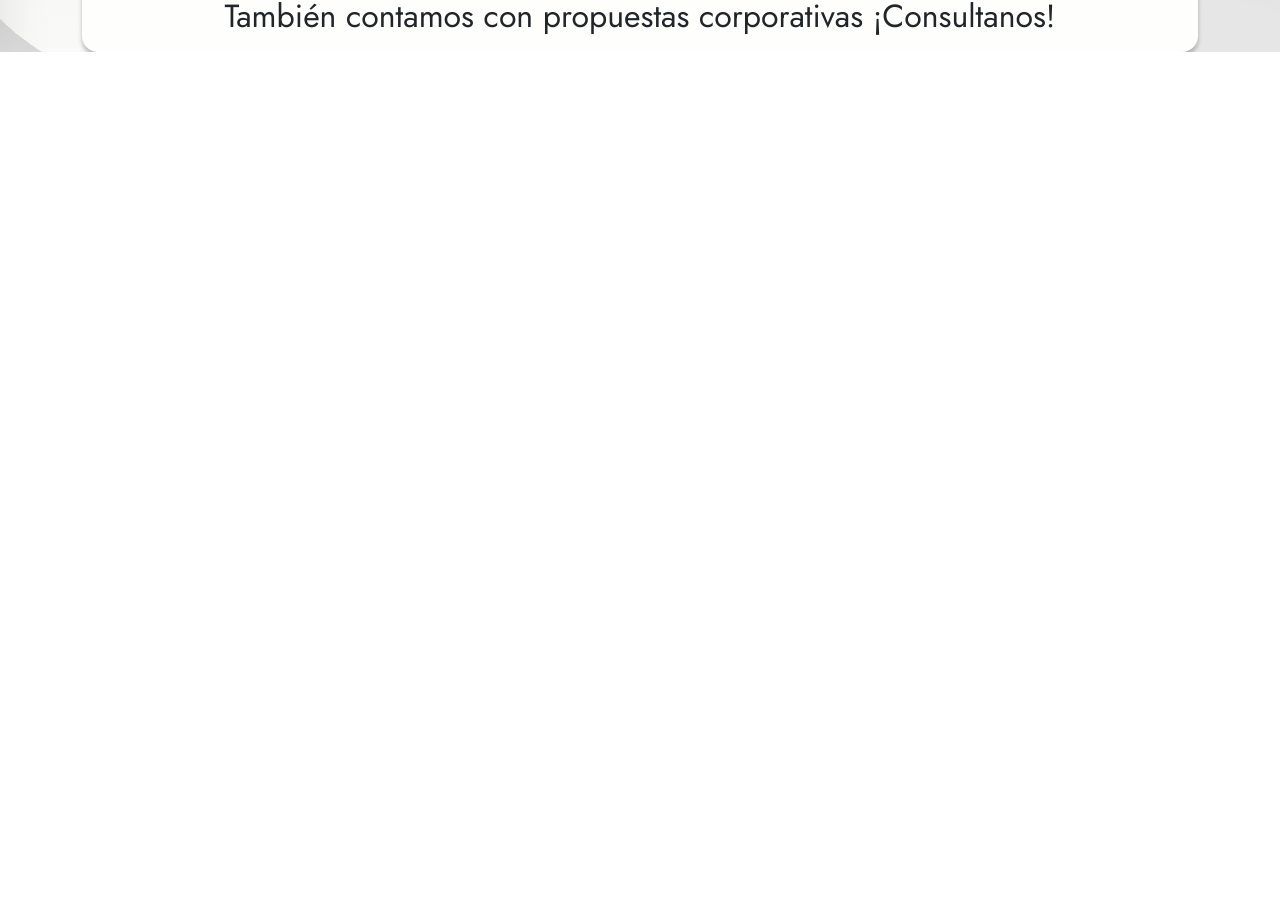
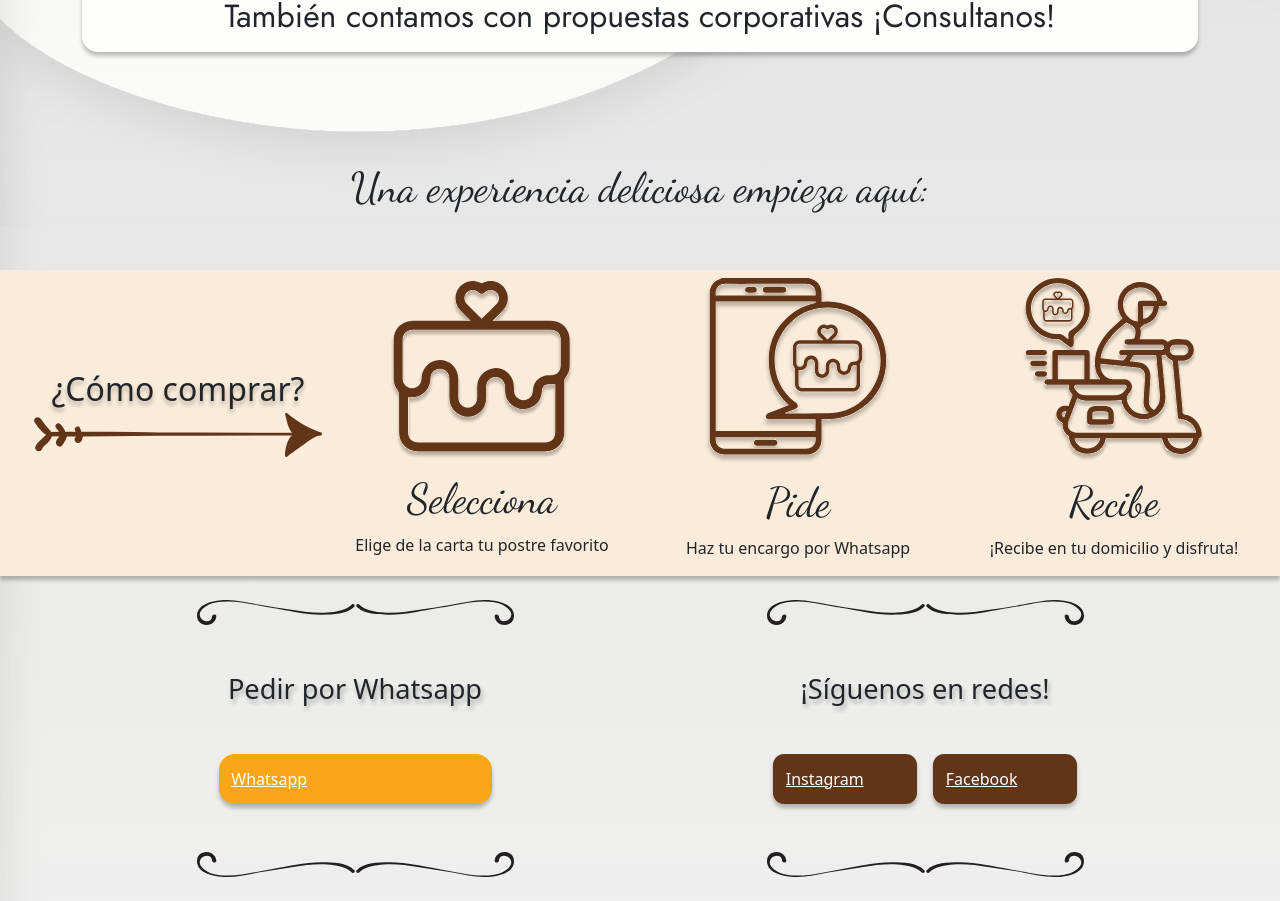
Before and after one commit to Santi1994r/du-chocolat, a React (Vite) app: page / in a window 1280 px wide. Shown: the part 2750-3651 px from the top of the page. Before the commit the page ends 2802 px from the top, so only its background shows below. Built offline with nearby package versions, Linux system fonts and the light colour scheme; a web font is replaced by a local one.

Commit message:
termino de estructurar seccion 4

```diff
--- a/src/components/main/Main.jsx
+++ b/src/components/main/Main.jsx
@@ -4,6 +4,7 @@ import './main.css'
 import CarrouselWelcome from './welcome/CarrouselWelcome'
 import Nosotros from './nosotros/Nosotros'
 import QueHacemos from './queHacemos/QueHacemos'
+import Experiencia from './experienciaDelic/Experiencia'
 
 export default function Main () {
     return(
@@ -12,6 +13,7 @@ export default function Main () {
             <CarrouselWelcome />
             <Nosotros />
             <QueHacemos />
+            <Experiencia />
         </main>
     )
 }
--- a/src/components/main/experienciaDelic/Experiencia.jsx
+++ b/src/components/main/experienciaDelic/Experiencia.jsx
@@ -0,0 +1,64 @@
+import './experiencia.css'
+import flecha from '../../../assets/images/Flecha.svg'
+import torta from '../../../assets/images/torta-seccion4.svg'
+import celu from '../../../assets/images/cel-seccion4.svg'
+import moto from '../../../assets/images/moto-seccion4.svg'
+import corcheteSup from '../../../assets/images/corcheteSupSecc4.svg'
+import corcheteInf from '../../../assets/images/corcheteInfSecc4.svg'
+
+
+export default function Experiencia() {
+  return (
+    <section className="sec-4">
+            <h5 className="text-center titSecc4">Una experiencia deliciosa empieza aquí:</h5>
+            <div className="container-fluid containerSeccion4">
+                <div className="row row-cols-1 row-cols-md-4 g-2">
+                    <div className="col d-flex flex-column align-items-center justify-content-center">
+                        <p className="fontJost textoEnFlecha">¿Cómo comprar?</p>
+                        <img src={flecha} className="flecha" alt="" />
+                    </div>
+                    <div className="col d-flex flex-column align-items-center justify-content-center">
+                        <img src={torta} className="imgSecc4" alt="" />
+                        <h6 className="fontDancing mt-3">Selecciona</h6>
+                        <p className="fontJost">Elige de la carta tu postre favorito</p>
+                    </div>
+                    <div className="col d-flex flex-column align-items-center justify-content-center">
+                        <img src={celu} className="imgSecc4" alt="" />
+                        <h6 className="fontDancing mt-3">Pide</h6>
+                        <p className="fontJost">Haz tu encargo por Whatsapp</p>
+                    </div>
+                    <div className="col d-flex flex-column align-items-center justify-content-center">
+                        <img src={moto} className="imgSecc4" alt="" />
+                        <h6 className="fontDancing mt-3">Recibe</h6>
+                        <p className="fontJost">¡Recibe en tu domicilio y disfruta!</p>
+                    </div>
+                </div>
+            </div>
+            <div className="container">
+                <div className="row">
+                    <div className="col d-flex flex-column align-items-center justify-content-center">
+                        <img src={corcheteSup} className="my-4 corchete" alt="" />
+                        <h6 className="my-4 shadowText textSec-4">Pedir por Whatsapp</h6>
+                        <a className="btnWhatsApp text-white w-50 my-4" target="_blank" href="https://wa.me/51991672404?text=Hola%20quiero%20hacer%20un%20pedido" role="button">
+                            Whatsapp
+                        </a>
+                        <img src={corcheteInf} className="my-4 corchete" alt="" />
+                    </div>
+                    <div className="col d-flex flex-column align-items-center justify-content-center">
+                        <img src={corcheteSup} className="my-4 corchete" alt="" />
+                        <h6 className="my-4 shadowText textSec-4">¡Síguenos en redes!</h6>
+                        <div className="d-flex justify-content-center g-4 my-4">
+                            <a className="btnSecc4 mx-2" target="_blank" href="https://www.instagram.com/duchocolat_peru/" role="button">
+                                Instagram
+                            </a>
+                            <a className="btnSecc4 mx-2" target="_blank" href="https://www.facebook.com/duchocolat51" role="button">
+                                Facebook
+                            </a>
+                        </div>
+                        <img src={corcheteInf} className="my-4 corchete" alt="" />
+                    </div>
+                </div>
+            </div>
+        </section>
+  )
+}
--- a/src/components/main/experienciaDelic/experiencia.css
+++ b/src/components/main/experienciaDelic/experiencia.css
@@ -0,0 +1,84 @@
+/* ---------Seccion 4---------- */
+.containerSeccion4 {
+    background-color: #FAEBDA;
+    width: 100% !important;
+    box-shadow: 0px 4px 4px rgba(0, 0, 0, 0.25);
+}
+
+.imgSecc4 {
+    width: 11.5rem;
+}
+
+.flecha {
+    width: 18rem;
+    margin-left: 1.5rem;
+    margin-bottom: 2rem;
+}
+
+.titSecc4 {
+    margin-top: 7rem;
+    margin-bottom: 4rem;
+    font-family: 'Dancing Script';
+    font-size: 2.6rem;
+}
+
+.btnSecc4 {
+    background-color: #623518;
+    border-radius: .7rem;
+    padding: .8rem;
+    color: #fff;
+    width: 9rem;
+    filter: drop-shadow(0 4px 2px rgba(0, 0, 0, 0.25));
+}
+.btnSecc4:hover {
+    background-color: #4A2F1E;
+    color: #fff;
+}
+
+.textoEnFlecha {
+    font-size: 2rem;
+    font-weight: 500;
+    margin: 0;
+    text-shadow: 0px 4px 4px rgba(0, 0, 0, 0.25);
+    margin-left: 1.5rem;
+}
+
+.shadowText {
+    text-shadow: 2px 4px 4px rgba(0, 0, 0, 0.25);
+}
+
+.textSec-4 {
+    font-size: 1.7rem;
+}
+
+.btnWhatsApp {
+    background-color: #FAA618;
+    border-radius: 1rem;
+    filter: drop-shadow(0px 4px 2px rgba(0, 0, 0, 0.25));
+    padding: .8rem;
+}
+
+.btnWhatsApp:hover {
+    background-color: #DC8F0C;
+}
+.fontDancing {
+    font-family: 'Dancing Script';
+    font-size: 2.6rem;
+}
+
+
+@media (max-width: 575px) {
+
+    .textoEnFlecha {
+    margin: 1.5rem 0 0 0;
+    }
+
+    .imgSecc4 {
+        width: 11.5rem;
+        margin-top: 1.5rem;
+    }
+
+    .corchete {
+        width: 100%;
+    }
+}
```
